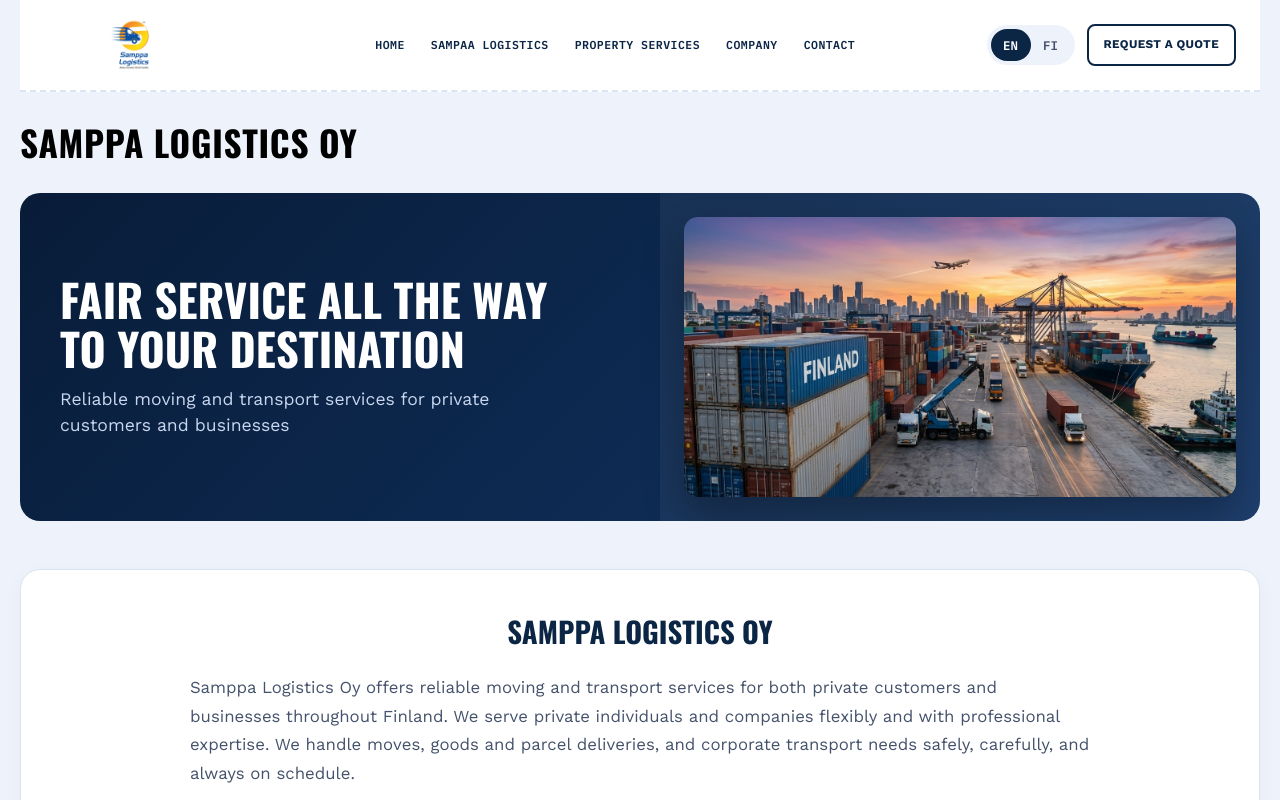
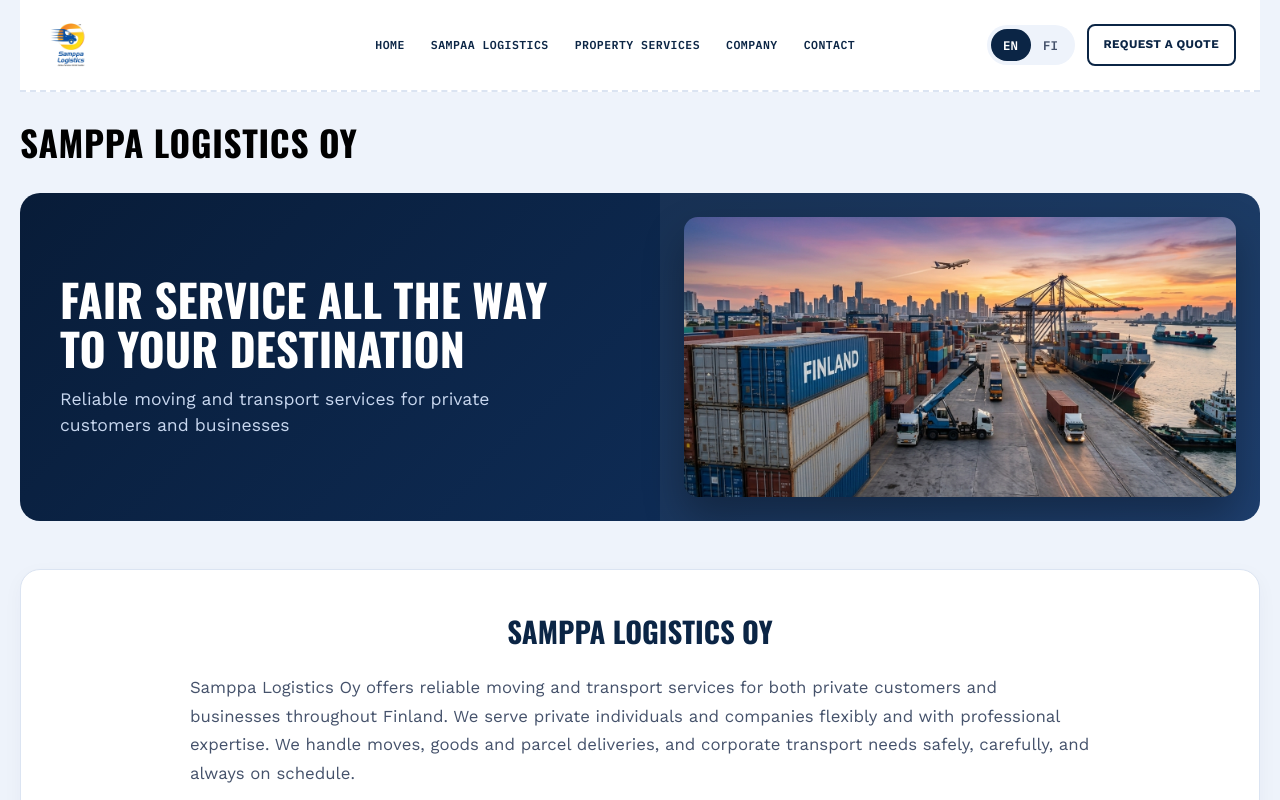
Before and after one commit to Buddhima65/samppa--logistics, a React (Vite) app in the folder client/: page /logistics in a window 1280 px wide. Shown: the top 800 px of the page. Built offline with nearby package versions, Linux system fonts and the light colour scheme.

Commit message:
add header logo and brand name

```diff
--- a/client/index.html
+++ b/client/index.html
@@ -2,9 +2,9 @@
 <html lang="en">
   <head>
     <meta charset="UTF-8" />
-    <link rel="icon" type="image/svg+xml" href="/favicon.svg" />
+    <link rel="icon" type="image/svg+xml" href="/slogo.jpg" />
     <meta name="viewport" content="width=device-width, initial-scale=1.0" />
-    <title>client</title>
+    <title>Samppa Logistics OY</title>
   </head>
   <body>
     <div id="root"></div>
--- a/client/src/App.css
+++ b/client/src/App.css
@@ -95,25 +95,53 @@
   display: flex;
   align-items: center;
   justify-content: flex-start;
+  gap: 10px;
   text-decoration: none;
 }
 
 .brand__mark {
-  width: 180px;
-  height: 60px;
+  width: 54px;
+  height: 54px;
   display: flex;
   align-items: center;
   justify-content: center;
   background: var(--paper);
   overflow: hidden;
+  flex: 0 0 auto;
+  border-radius: 50%;
 }
 
 .brand__logo {
   display: block;
   width: 100%;
   height: 100%;
-  object-fit: contain;
-  object-position: center;
+  object-fit: cover;
+  object-position: center top;
+}
+
+.brand__label {
+  display: flex;
+  flex-direction: column;
+  line-height: 0.95;
+  text-transform: uppercase;
+}
+
+.brand__name,
+.brand__sub {
+  font-family: var(--font-display);
+  font-weight: 700;
+  letter-spacing: 0.02em;
+}
+
+.brand__name {
+  color: var(--navy-800);
+  font-size: 1.05rem;
+}
+
+.brand__sub {
+  color: var(--amber-500);
+  font-size: 0.72rem;
+  letter-spacing: 0.12em;
 }
 
 .nav {
@@ -943,8 +971,16 @@
   }
 
   .brand__mark {
-    width: 160px;
-    height: 52px;
+    width: 48px;
+    height: 48px;
+  }
+
+  .brand__name {
+    font-size: 0.95rem;
+  }
+
+  .brand__sub {
+    font-size: 0.64rem;
   }
 
   .nav {
--- a/client/src/App.jsx
+++ b/client/src/App.jsx
@@ -164,6 +164,10 @@
         <Link className="brand" to="/" aria-label="Sampaa Logistics home">
           <span className="brand__mark" aria-hidden="true">
             <img src={sampaaLogo} alt="" className="brand__logo" />
+          </span>
+          <span className="brand__label">
+            <span className="brand__name">Sampaa</span>
+            <span className="brand__sub">Logistics</span>
           </span>
         </Link>
 
```
Also changed, not shown: client/public/slogo.jpg (added).
